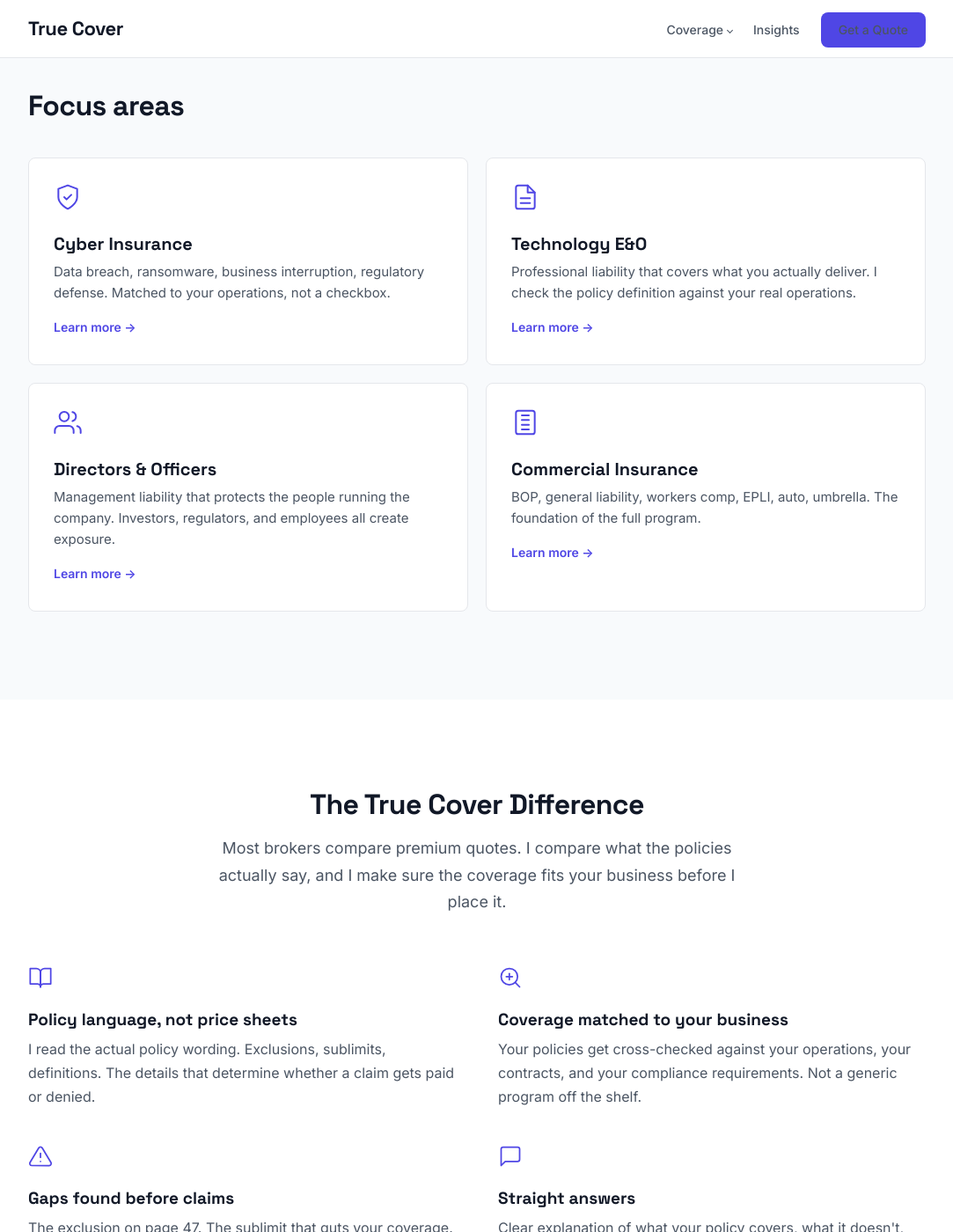
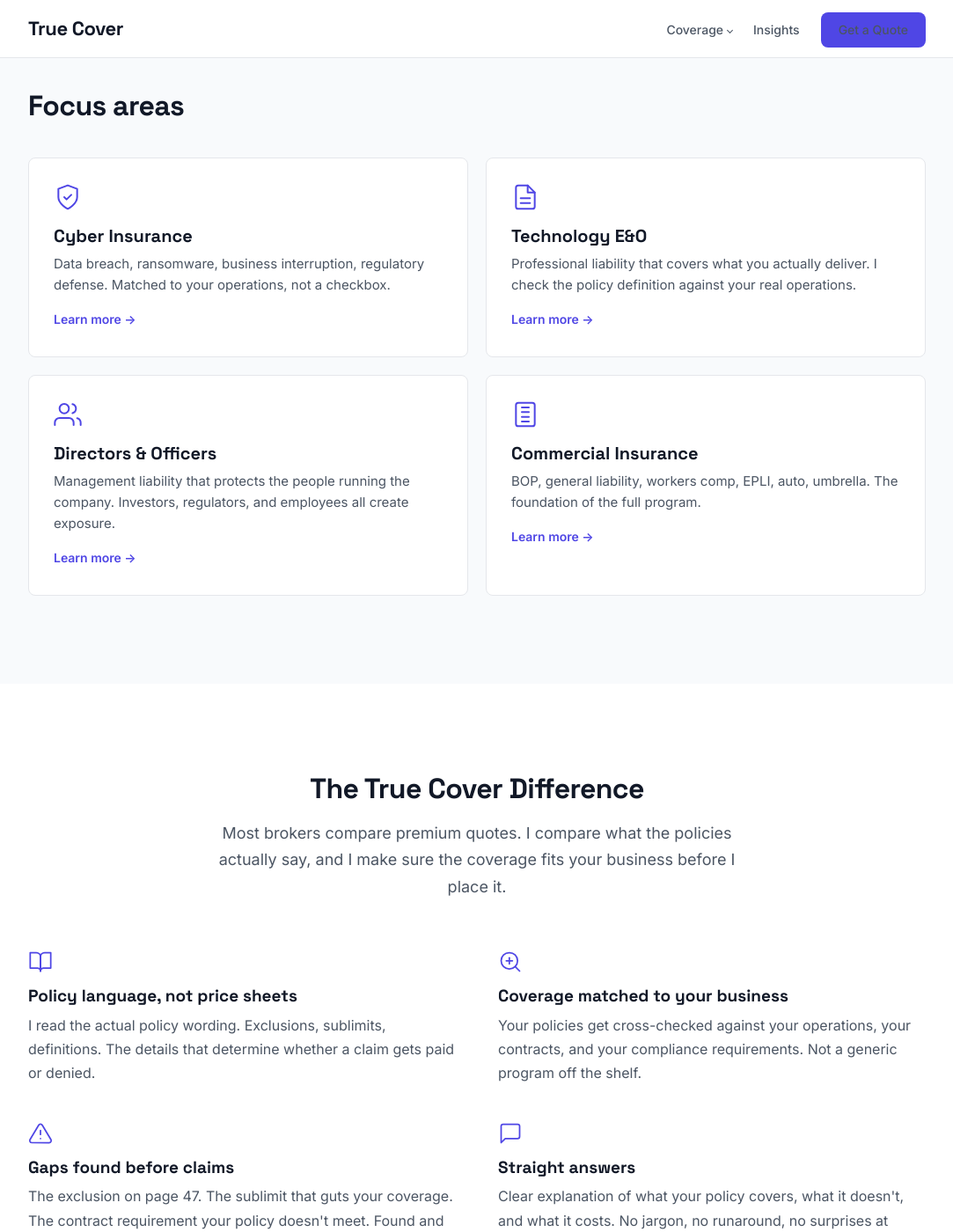
Before and after one commit to joeproe1/truecover.us, a Jekyll site: the page built from index.html, in a window 1280 px wide and 1400 px high, scrolled down 1149 px. Shown: the whole window at 88% size, without its empty margins (98-1181 px from the left). Built offline with Jekyll 4.4.1, drawn with Linux system fonts in a browser that asks for light colours.

Commit message:
Fix oversized SVG icons: add explicit dimensions and display constraints
Co-Authored-By: Claude Opus 4.6 <noreply@anthropic.com>

```diff
--- a/_sass/_base.scss
+++ b/_sass/_base.scss
@@ -75,9 +75,13 @@ a {
     }
 }
 
-img {
+img, svg {
     max-width: 100%;
     height: auto;
+}
+
+svg {
+    display: block;
 }
 
 ul, ol {
--- a/_sass/_pages.scss
+++ b/_sass/_pages.scss
@@ -183,10 +183,14 @@
     .card-icon {
         color: $accent;
         margin-bottom: 16px;
+        width: 32px;
+        height: 32px;
 
         svg {
             width: 32px;
             height: 32px;
+            max-width: 32px;
+            max-height: 32px;
         }
     }
 
@@ -250,10 +254,14 @@
     .diff-icon {
         color: $accent;
         margin-bottom: 14px;
+        width: 28px;
+        height: 28px;
 
         svg {
             width: 28px;
             height: 28px;
+            max-width: 28px;
+            max-height: 28px;
         }
     }
 
--- a/index.html
+++ b/index.html
@@ -46,7 +46,7 @@ body_class: home
         <div class="coverage-grid">
             <a href="/cyber-insurance/" class="coverage-card">
                 <div class="card-icon">
-                    <svg viewBox="0 0 24 24" fill="none" stroke="currentColor" stroke-width="1.5" stroke-linecap="round" stroke-linejoin="round"><path d="M12 22s8-4 8-10V5l-8-3-8 3v7c0 6 8 10 8 10z"/><polyline points="9 12 11 14 15 10"/></svg>
+                    <svg width="32" height="32" viewBox="0 0 24 24" fill="none" stroke="currentColor" stroke-width="1.5" stroke-linecap="round" stroke-linejoin="round"><path d="M12 22s8-4 8-10V5l-8-3-8 3v7c0 6 8 10 8 10z"/><polyline points="9 12 11 14 15 10"/></svg>
                 </div>
                 <h3>Cyber Insurance</h3>
                 <p>Data breach, ransomware, business interruption, regulatory defense. Matched to your operations, not a checkbox.</p>
@@ -54,7 +54,7 @@ body_class: home
             </a>
             <a href="/tech-eo-insurance/" class="coverage-card">
                 <div class="card-icon">
-                    <svg viewBox="0 0 24 24" fill="none" stroke="currentColor" stroke-width="1.5" stroke-linecap="round" stroke-linejoin="round"><path d="M14 2H6a2 2 0 0 0-2 2v16a2 2 0 0 0 2 2h12a2 2 0 0 0 2-2V8z"/><polyline points="14 2 14 8 20 8"/><line x1="16" y1="13" x2="8" y2="13"/><line x1="16" y1="17" x2="8" y2="17"/></svg>
+                    <svg width="32" height="32" viewBox="0 0 24 24" fill="none" stroke="currentColor" stroke-width="1.5" stroke-linecap="round" stroke-linejoin="round"><path d="M14 2H6a2 2 0 0 0-2 2v16a2 2 0 0 0 2 2h12a2 2 0 0 0 2-2V8z"/><polyline points="14 2 14 8 20 8"/><line x1="16" y1="13" x2="8" y2="13"/><line x1="16" y1="17" x2="8" y2="17"/></svg>
                 </div>
                 <h3>Technology E&O</h3>
                 <p>Professional liability that covers what you actually deliver. I check the policy definition against your real operations.</p>
@@ -62,7 +62,7 @@ body_class: home
             </a>
             <a href="/do-insurance/" class="coverage-card">
                 <div class="card-icon">
-                    <svg viewBox="0 0 24 24" fill="none" stroke="currentColor" stroke-width="1.5" stroke-linecap="round" stroke-linejoin="round"><path d="M17 21v-2a4 4 0 0 0-4-4H5a4 4 0 0 0-4 4v2"/><circle cx="9" cy="7" r="4"/><path d="M23 21v-2a4 4 0 0 0-3-3.87"/><path d="M16 3.13a4 4 0 0 1 0 7.75"/></svg>
+                    <svg width="32" height="32" viewBox="0 0 24 24" fill="none" stroke="currentColor" stroke-width="1.5" stroke-linecap="round" stroke-linejoin="round"><path d="M17 21v-2a4 4 0 0 0-4-4H5a4 4 0 0 0-4 4v2"/><circle cx="9" cy="7" r="4"/><path d="M23 21v-2a4 4 0 0 0-3-3.87"/><path d="M16 3.13a4 4 0 0 1 0 7.75"/></svg>
                 </div>
                 <h3>Directors & Officers</h3>
                 <p>Management liability that protects the people running the company. Investors, regulators, and employees all create exposure.</p>
@@ -70,7 +70,7 @@ body_class: home
             </a>
             <a href="/commercial-insurance/" class="coverage-card">
                 <div class="card-icon">
-                    <svg viewBox="0 0 24 24" fill="none" stroke="currentColor" stroke-width="1.5" stroke-linecap="round" stroke-linejoin="round"><rect x="4" y="2" width="16" height="20" rx="2"/><line x1="9" y1="6" x2="15" y2="6"/><line x1="9" y1="10" x2="15" y2="10"/><line x1="9" y1="14" x2="15" y2="14"/><line x1="9" y1="18" x2="15" y2="18"/></svg>
+                    <svg width="32" height="32" viewBox="0 0 24 24" fill="none" stroke="currentColor" stroke-width="1.5" stroke-linecap="round" stroke-linejoin="round"><rect x="4" y="2" width="16" height="20" rx="2"/><line x1="9" y1="6" x2="15" y2="6"/><line x1="9" y1="10" x2="15" y2="10"/><line x1="9" y1="14" x2="15" y2="14"/><line x1="9" y1="18" x2="15" y2="18"/></svg>
                 </div>
                 <h3>Commercial Insurance</h3>
                 <p>BOP, general liability, workers comp, EPLI, auto, umbrella. The foundation of the full program.</p>
@@ -90,28 +90,28 @@ body_class: home
         <div class="diff-grid">
             <div class="diff-card">
                 <div class="diff-icon">
-                    <svg viewBox="0 0 24 24" fill="none" stroke="currentColor" stroke-width="1.5" stroke-linecap="round" stroke-linejoin="round"><path d="M2 3h6a4 4 0 0 1 4 4v14a3 3 0 0 0-3-3H2z"/><path d="M22 3h-6a4 4 0 0 0-4 4v14a3 3 0 0 1 3-3h7z"/></svg>
+                    <svg width="32" height="32" viewBox="0 0 24 24" fill="none" stroke="currentColor" stroke-width="1.5" stroke-linecap="round" stroke-linejoin="round"><path d="M2 3h6a4 4 0 0 1 4 4v14a3 3 0 0 0-3-3H2z"/><path d="M22 3h-6a4 4 0 0 0-4 4v14a3 3 0 0 1 3-3h7z"/></svg>
                 </div>
                 <h3>Policy language, not price sheets</h3>
                 <p>I read the actual policy wording. Exclusions, sublimits, definitions. The details that determine whether a claim gets paid or denied.</p>
             </div>
             <div class="diff-card">
                 <div class="diff-icon">
-                    <svg viewBox="0 0 24 24" fill="none" stroke="currentColor" stroke-width="1.5" stroke-linecap="round" stroke-linejoin="round"><circle cx="11" cy="11" r="8"/><line x1="21" y1="21" x2="16.65" y2="16.65"/><line x1="8" y1="11" x2="14" y2="11"/><line x1="11" y1="8" x2="11" y2="14"/></svg>
+                    <svg width="32" height="32" viewBox="0 0 24 24" fill="none" stroke="currentColor" stroke-width="1.5" stroke-linecap="round" stroke-linejoin="round"><circle cx="11" cy="11" r="8"/><line x1="21" y1="21" x2="16.65" y2="16.65"/><line x1="8" y1="11" x2="14" y2="11"/><line x1="11" y1="8" x2="11" y2="14"/></svg>
                 </div>
                 <h3>Coverage matched to your business</h3>
                 <p>Your policies get cross-checked against your operations, your contracts, and your compliance requirements. Not a generic program off the shelf.</p>
             </div>
             <div class="diff-card">
                 <div class="diff-icon">
-                    <svg viewBox="0 0 24 24" fill="none" stroke="currentColor" stroke-width="1.5" stroke-linecap="round" stroke-linejoin="round"><path d="M10.29 3.86L1.82 18a2 2 0 0 0 1.71 3h16.94a2 2 0 0 0 1.71-3L13.71 3.86a2 2 0 0 0-3.42 0z"/><line x1="12" y1="9" x2="12" y2="13"/><line x1="12" y1="17" x2="12.01" y2="17"/></svg>
+                    <svg width="32" height="32" viewBox="0 0 24 24" fill="none" stroke="currentColor" stroke-width="1.5" stroke-linecap="round" stroke-linejoin="round"><path d="M10.29 3.86L1.82 18a2 2 0 0 0 1.71 3h16.94a2 2 0 0 0 1.71-3L13.71 3.86a2 2 0 0 0-3.42 0z"/><line x1="12" y1="9" x2="12" y2="13"/><line x1="12" y1="17" x2="12.01" y2="17"/></svg>
                 </div>
                 <h3>Gaps found before claims</h3>
                 <p>The exclusion on page 47. The sublimit that guts your coverage. The contract requirement your policy doesn't meet. Found and fixed before they cost you money.</p>
             </div>
             <div class="diff-card">
                 <div class="diff-icon">
-                    <svg viewBox="0 0 24 24" fill="none" stroke="currentColor" stroke-width="1.5" stroke-linecap="round" stroke-linejoin="round"><path d="M21 15a2 2 0 0 1-2 2H7l-4 4V5a2 2 0 0 1 2-2h14a2 2 0 0 1 2 2z"/></svg>
+                    <svg width="32" height="32" viewBox="0 0 24 24" fill="none" stroke="currentColor" stroke-width="1.5" stroke-linecap="round" stroke-linejoin="round"><path d="M21 15a2 2 0 0 1-2 2H7l-4 4V5a2 2 0 0 1 2-2h14a2 2 0 0 1 2 2z"/></svg>
                 </div>
                 <h3>Straight answers</h3>
                 <p>Clear explanation of what your policy covers, what it doesn't, and what it costs. No jargon, no runaround, no surprises at claim time.</p>
```
